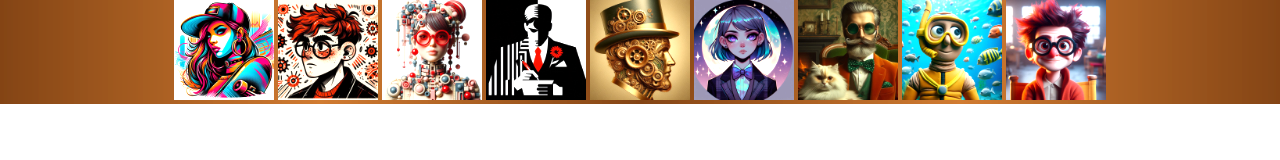
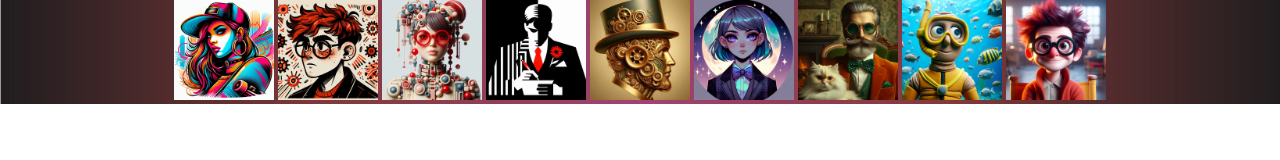
Before and after one commit to franci5c0/GELATERIA-home, a website: page public/rede-social.html in a window 1280 px wide. Drawn offline with Linux system fonts and the light colour scheme.

Commit message:
continuar editando

```diff
--- a/css/doceria.css
+++ b/css/doceria.css
@@ -186,10 +186,15 @@ footer {
 }
 
 
-header.cabeçalho {
+header.topo {
   display: flex;
   justify-content: center;
+  background-image: url(/css/gradiante-social.png);
+  background-repeat: no-repeat;
+  background-size: cover;
 
+
+row-gap: 20px;
   div.topo-perfis {
     img {
       width: 100px;
--- a/public/rede-social.html
+++ b/public/rede-social.html
@@ -9,7 +9,7 @@
 </head>
 <body class="bodymain">
 
-<header class="cabeçalho">
+<header class="topo">
 
     <div class="topo-perfis">
         <img src="/imagens-rede-social/perfil-social-1.jpeg">
```
